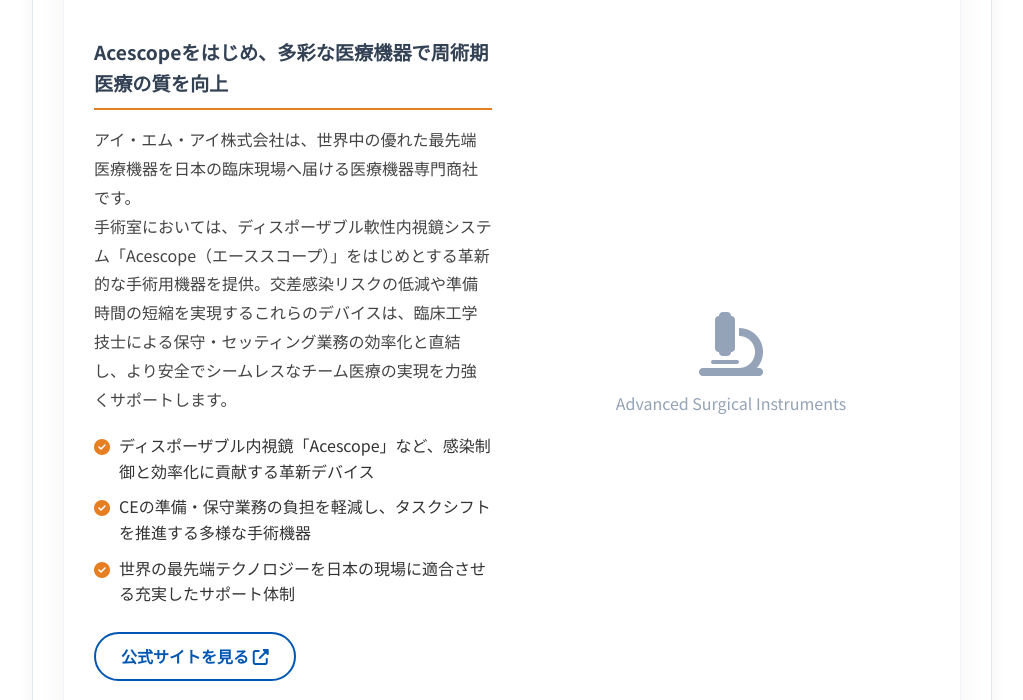
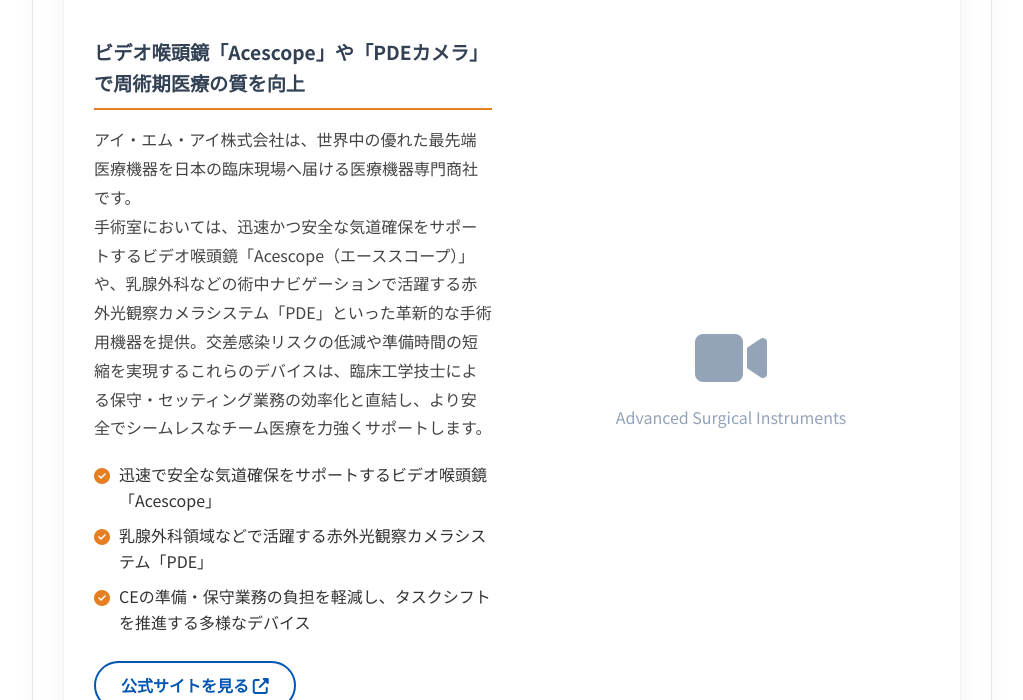
Before and after one commit to orcet-meeting/orcet-16, a plain HTML site: page exhibition.html in a window 1280 px wide. Shown: the part 1460-2160 px from the top of the page, without its empty margins (128-1151 px from the left). Drawn offline with Linux system fonts and the light colour scheme.

Commit message:
Add files via upload

```diff
--- a/exhibition.html
+++ b/exhibition.html
@@ -164,7 +164,7 @@
              </div>
 
             <!-- ▼ 五十音順の各企業ブロック -->
-            <div id="sponsor-imi" class="company-showcase">
+<div id="sponsor-imi" class="company-showcase">
                 <div class="company-header">
                     <h3>アイ・エム・アイ株式会社</h3>
                     <div class="company-logo-area">
@@ -173,20 +173,20 @@
                 </div>
                 <div class="company-body">
                     <div class="company-info">
-                        <h4>Acescopeをはじめ、多彩な医療機器で周術期医療の質を向上</h4>
+                        <h4>ビデオ喉頭鏡「Acescope」や「PDEカメラ」で周術期医療の質を向上</h4>
                         <p>アイ・エム・アイ株式会社は、世界中の優れた最先端医療機器を日本の臨床現場へ届ける医療機器専門商社です。<br>
-                        手術室においては、ディスポーザブル軟性内視鏡システム「Acescope（エーススコープ）」をはじめとする革新的な手術用機器を提供。交差感染リスクの低減や準備時間の短縮を実現するこれらのデバイスは、臨床工学技士による保守・セッティング業務の効率化と直結し、より安全でシームレスなチーム医療の実現を力強くサポートします。</p>
-                        <ul class="feature-list">
-                            <li>ディスポーザブル内視鏡「Acescope」など、感染制御と効率化に貢献する革新デバイス</li>
-                            <li>CEの準備・保守業務の負担を軽減し、タスクシフトを推進する多様な手術機器</li>
-                            <li>世界の最先端テクノロジーを日本の現場に適合させる充実したサポート体制</li>
+                        手術室においては、迅速かつ安全な気道確保をサポートするビデオ喉頭鏡「Acescope（エーススコープ）」や、乳腺外科などの術中ナビゲーションで活躍する赤外光観察カメラシステム「PDE」といった革新的な手術用機器を提供。交差感染リスクの低減や準備時間の短縮を実現するこれらのデバイスは、臨床工学技士による保守・セッティング業務の効率化と直結し、より安全でシームレスなチーム医療を力強くサポートします。</p>
+                        <ul class="feature-list">
+                            <li>迅速で安全な気道確保をサポートするビデオ喉頭鏡「Acescope」</li>
+                            <li>乳腺外科領域などで活躍する赤外光観察カメラシステム「PDE」</li>
+                            <li>CEの準備・保守業務の負担を軽減し、タスクシフトを推進する多様なデバイス</li>
                         </ul>
                         <a href="https://www.imimed.co.jp/" target="_blank" class="btn-visit">公式サイトを見る <i class="fas fa-external-link-alt"></i></a>
                     </div>
                     <div class="company-image" style="border: none; background: transparent;">
                         <img src="images/exhibition_imi.jpg" alt="アイ・エム・アイ株式会社 機器写真" onerror="this.style.display='none'; this.nextElementSibling.style.display='block';">
                         <div style="text-align: center; display: none;">
-                            <i class="fas fa-microscope"></i>
+                            <i class="fas fa-video"></i>
                             <p>Advanced Surgical Instruments</p>
                         </div>
                     </div>
```
Also changed, not shown: index.html (+0 -1 lines), images/sponsor_nitto.png (added).
